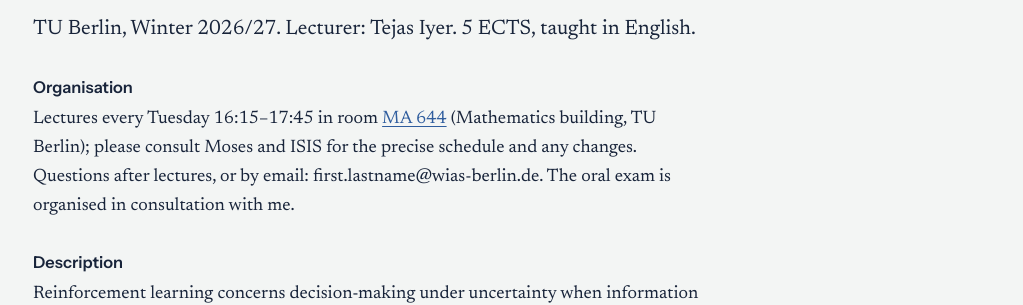
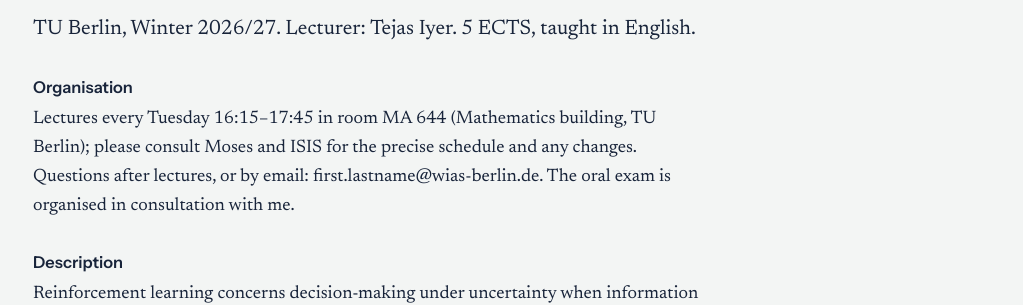
Before and after one commit to iyertejas/iyertejas.github.io, a Jekyll site: the page built from course-rl-2026.md, in a window 1280 px wide and 900 px high. Shown: the part 226-531 px from the top of the window, without its empty margins (127-1150 px from the left). Built offline with Jekyll 4.4.1, drawn with Linux system fonts in a browser that asks for light colours; part of the change alters nothing that is shown.

```diff
--- a/course-rl-2026.md
+++ b/course-rl-2026.md
@@ -12,7 +12,7 @@ TU Berlin, Winter 2026/27. Lecturer: Tejas Iyer. 5 ECTS, taught in English.
 
 ## Organisation
 
-Lectures every Tuesday 16:15–17:45 in room [MA 644](https://moseskonto.tu-berlin.de/moses/verzeichnis/veranstaltungen/raum.html?semester=77&szenario=null&location=raumgruppe5&dateforweek=null&search=true) (Mathematics building, TU Berlin); please consult Moses and ISIS for the precise schedule and any changes. Questions after lectures, or by email: first.lastname@wias-berlin.de. The oral exam is organised in consultation with me.
+Lectures every Tuesday 16:15–17:45 in room MA 644 (Mathematics building, TU Berlin); please consult Moses and ISIS for the precise schedule and any changes. Questions after lectures, or by email: first.lastname@wias-berlin.de. The oral exam is organised in consultation with me.
 
 ## Description
 
```
